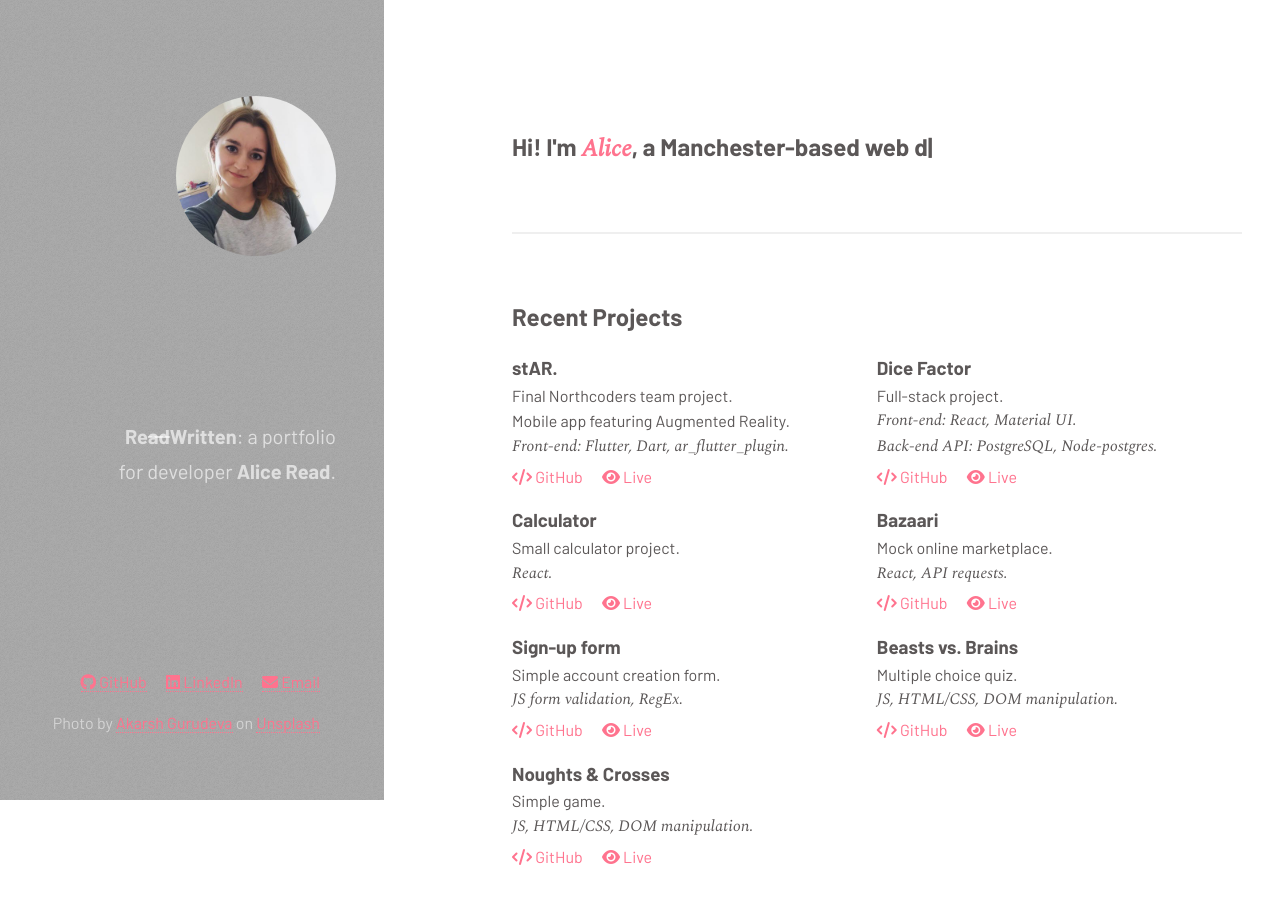
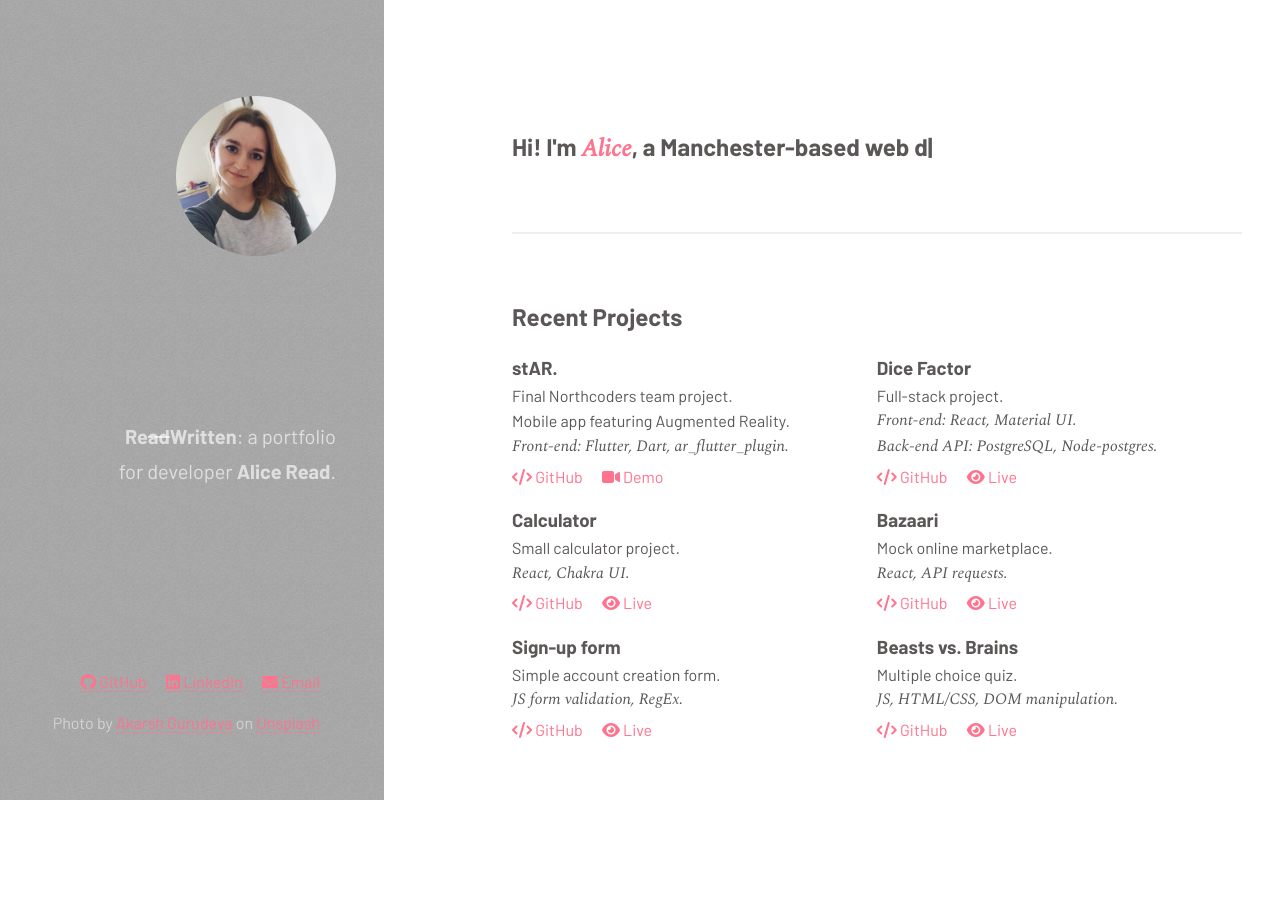
Before and after one commit to captainread/readwritten, a website: page index.html in a window 1280 px wide. Shown: the top 904 px of the page. After the commit the page ends 807 px from the top, so only its background shows below. Drawn offline with nearby package versions, Linux system fonts and the light colour scheme.

Commit message:
add stAR and calc links

```diff
--- a/index.html
+++ b/index.html
@@ -53,8 +53,10 @@
             <p>Mobile app featuring Augmented Reality.</p>
             <p class="spectral">Front-end: Flutter, Dart, ar_flutter_plugin.</p>
             <div class="code-links">
-              <a href="https://github.com/captainread/stAR"><i class="fa-solid fa-code"></i> GitHub</a>
-              <a href="#"><i class="fa-solid fa-eye"></i> Live</a>
+              <a href="https://github.com/captainread/stAR" target="_blank"><i class="fa-solid fa-code"></i> GitHub</a>
+              <a href="https://drive.google.com/file/d/1-jHJBpuVYF0akO_dgDp3QvGtZUKQA2ui/view?usp=sharing" target="_blank"
+                ><i class="fa-solid fa-video"></i> Demo</a
+              >
             </div>
           </article>
 
@@ -64,8 +66,8 @@
             <p class="spectral">Front-end: React, Material UI.</p>
             <p class="spectral">Back-end API: PostgreSQL, Node-postgres.</p>
             <div class="code-links">
-              <a href="#"><i class="fa-solid fa-code"></i> GitHub</a>
-              <a href="#"><i class="fa-solid fa-eye"></i> Live</a>
+              <a href="#" target="_blank"><i class="fa-solid fa-code"></i> GitHub</a>
+              <a href="#" target="_blank"><i class="fa-solid fa-eye"></i> Live</a>
             </div>
           </article>
         </div>
@@ -74,10 +76,10 @@
           <article class="column">
             <h3>Calculator</h3>
             <p>Small calculator project.</p>
-            <p class="spectral">React.</p>
+            <p class="spectral">React, Chakra UI.</p>
             <div class="code-links">
-              <a href="#"><i class="fa-solid fa-code"></i> GitHub</a>
-              <a href="#"><i class="fa-solid fa-eye"></i> Live</a>
+              <a href="https://github.com/captainread/react-calculator" target="_blank"><i class="fa-solid fa-code"></i> GitHub</a>
+              <a href="https://captainread.github.io/react-calculator/" target="_blank"><i class="fa-solid fa-eye"></i> Live</a>
             </div>
           </article>
 
@@ -86,8 +88,8 @@
             <p>Mock online marketplace.</p>
             <p class="spectral">React, API requests.</p>
             <div class="code-links">
-              <a href="#"><i class="fa-solid fa-code"></i> GitHub</a>
-              <a href="#"><i class="fa-solid fa-eye"></i> Live</a>
+              <a href="#" target="_blank"><i class="fa-solid fa-code"></i> GitHub</a>
+              <a href="#" target="_blank"><i class="fa-solid fa-eye"></i> Live</a>
             </div>
           </article>
         </div>
@@ -98,8 +100,8 @@
             <p>Simple account creation form.</p>
             <p class="spectral">JS form validation, RegEx.</p>
             <div class="code-links">
-              <a href="#"><i class="fa-solid fa-code"></i> GitHub</a>
-              <a href="#"><i class="fa-solid fa-eye"></i> Live</a>
+              <a href="#" target="_blank"><i class="fa-solid fa-code"></i> GitHub</a>
+              <a href="#" target="_blank"><i class="fa-solid fa-eye"></i> Live</a>
             </div>
           </article>
 
@@ -108,24 +110,24 @@
             <p>Multiple choice quiz.</p>
             <p class="spectral">JS, HTML/CSS, DOM manipulation.</p>
             <div class="code-links">
-              <a href="#"><i class="fa-solid fa-code"></i> GitHub</a>
-              <a href="#"><i class="fa-solid fa-eye"></i> Live</a>
+              <a href="#" target="_blank"><i class="fa-solid fa-code"></i> GitHub</a>
+              <a href="#" target="_blank"><i class="fa-solid fa-eye"></i> Live</a>
             </div>
           </article>
         </div>
 
-        <div class="row">
+        <!-- <div class="row">
           <article class="column">
             <h3>Noughts & Crosses</h3>
             <p>Simple game.</p>
             <p class="spectral">JS, HTML/CSS, DOM manipulation.</p>
             <div class="code-links">
-              <a href="#"><i class="fa-solid fa-code"></i> GitHub</a>
-              <a href="#"><i class="fa-solid fa-eye"></i> Live</a>
+              <a href="#" target="_blank"><i class="fa-solid fa-code"></i> GitHub</a>
+              <a href="#" target="_blank"><i class="fa-solid fa-eye"></i> Live</a>
             </div>
           </article>
           <article class="column"></article>
-        </div>
+        </div> -->
       </section>
     </main>
 
--- a/styles.scss
+++ b/styles.scss
@@ -1,21 +1,17 @@
 @import url("https://fonts.googleapis.com/css2?family=Barlow:ital,wght@0,400;0,700;1,400&family=Inter:wght@400;700&family=Lexend:wght@400;700&family=Spectral:ital@1&display=swap");
 
-// Sass variables
 $font-stack: "Barlow", sans-serif;
 $italic: "Spectral", serif;
 $font-color: #5b5757;
 $pink: #ff738e;
 $link-hover: #00baa8;
 
-// Reset
-/* Box sizing rules */
 *,
 *::before,
 *::after {
   box-sizing: border-box;
 }
 
-/* Remove default margin */
 body,
 h1,
 h2,
@@ -29,37 +25,31 @@ dd {
   margin: 0;
 }
 
-/* Remove list styles on ul, ol elements with a list role, which suggests default styling will be removed */
 ul[role="list"],
 ol[role="list"] {
   list-style: none;
 }
 
-/* Set core root defaults */
 html:focus-within {
   scroll-behavior: smooth;
 }
 
-/* Set core body defaults */
 body {
   min-height: 100vh;
   text-rendering: optimizeSpeed;
   line-height: 1.5;
 }
 
-/* A elements that don't have a class get default styles */
 a:not([class]) {
   text-decoration-skip-ink: auto;
 }
 
-/* Make images easier to work with */
 img,
 picture {
   max-width: 100%;
   display: block;
 }
 
-/* Inherit fonts for inputs and buttons */
 input,
 button,
 textarea,
@@ -67,7 +57,6 @@ select {
   font: inherit;
 }
 
-/* Remove all animations, transitions and smooth scroll for people that prefer not to see them */
 @media (prefers-reduced-motion: reduce) {
   html:focus-within {
     scroll-behavior: auto;
@@ -83,7 +72,7 @@ select {
   }
 }
 
-// Main styling
+//------------------------ Main styling
 
 body {
   font-family: $font-stack;
@@ -110,10 +99,6 @@ a {
   &.img-link {
     border-bottom: none;
   }
-}
-
-p {
-  // margin: 0 0 1em 0;
 }
 
 header {
@@ -212,14 +197,6 @@ main {
     display: inline;
     margin: 0 1em 0 0;
   }
-}
-
-#app {
-  font-size: 70px;
-  line-height: 78px;
-  font-weight: 400;
-  font-family: "Roboto", sans-serif;
-  color: black;
 }
 
 //----------------------- MEDIA QUERIES ---------------
```
Also changed, not shown: styles/styles.css, 1 other file.
